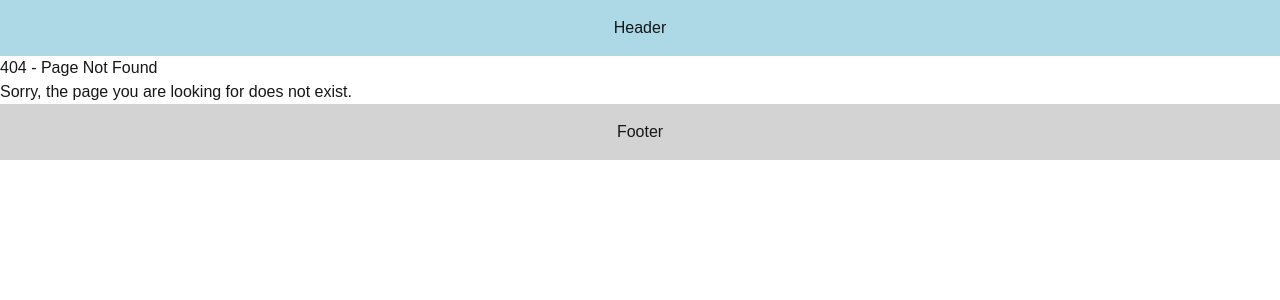
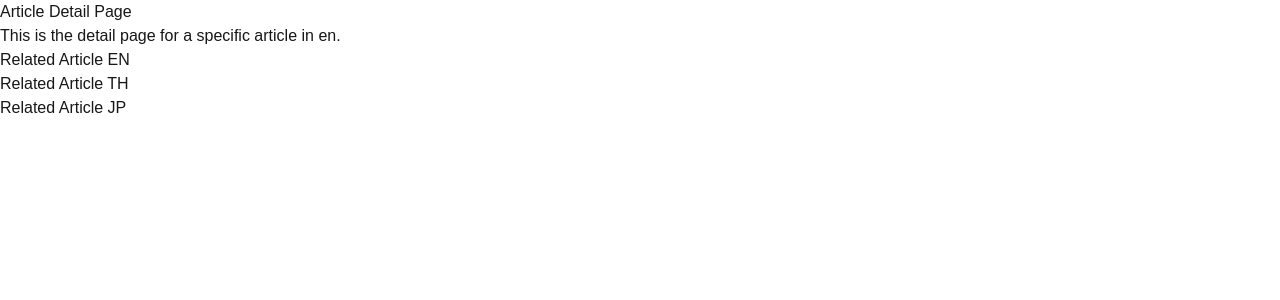
Before and after one commit to itzaddddd/hello-next, a Next.js app: page /articles/1 in a window 1280 px wide. Before the commit this address had no page. Shown: the top 300 px of the page. Built offline with nearby package versions, Linux system fonts and the light colour scheme.

Commit message:
add params and router

```diff
--- /dev/null
+++ b/src/app/articles/[articleId]/page.tsx
@@ -0,0 +1,28 @@
+"use client";
+
+import Link from "next/link";
+import { use } from "react"
+
+export default function ArticleDetailPage({
+  params,
+  searchParams
+}: {
+  params: Promise<{ articleId: string }>;
+  searchParams: Promise<{ lang?: "en" | "th" | "jp" }>;
+}) {
+  const { articleId } = use(params);
+  const { lang = "en" } = use(searchParams);
+
+  return (
+    <div>
+      <h1>Article Detail Page</h1>
+      <p>This is the detail page for a specific article in {lang}.</p>
+
+      <ul>
+        <li><Link href={`/articles/${articleId}?lang=en`}>Related Article EN</Link></li>
+        <li><Link href={`/articles/${articleId}?lang=th`}>Related Article TH</Link></li>
+        <li><Link href={`/articles/${articleId}?lang=jp`}>Related Article JP</Link></li>
+      </ul>
+    </div>
+  )
+}
--- a/src/app/layout.tsx
+++ b/src/app/layout.tsx
@@ -27,7 +27,7 @@ export default function RootLayout({
 }>) {
   return (
     <html lang="en">
-      <header
+      {/* <header
         style={{
           backgroundColor: "lightblue",
           padding: "1rem",
@@ -35,11 +35,11 @@ export default function RootLayout({
         }}
       >
         <p>Header</p>
-      </header>
+      </header> */}
       <body>
         {children}
       </body>
-      <footer
+      {/* <footer
         style={{
           backgroundColor: "lightGray",
           padding: "1rem",
@@ -47,7 +47,7 @@ export default function RootLayout({
         }}
       >
         <p>Footer</p>
-      </footer>
+      </footer> */}
     </html>
   );
 }
--- /dev/null
+++ b/src/app/order-product/page.tsx
@@ -0,0 +1,17 @@
+"use client"
+
+import { useRouter } from "next/navigation"
+
+export default function OrderProduct() {
+  const router = useRouter()
+  const handleClick = () => {
+    router.push("/")
+  }
+
+  return (
+    <div>
+      <h1>Order Product</h1>
+      <button onClick={handleClick}>Place order</button>
+    </div>
+  )
+}
```
